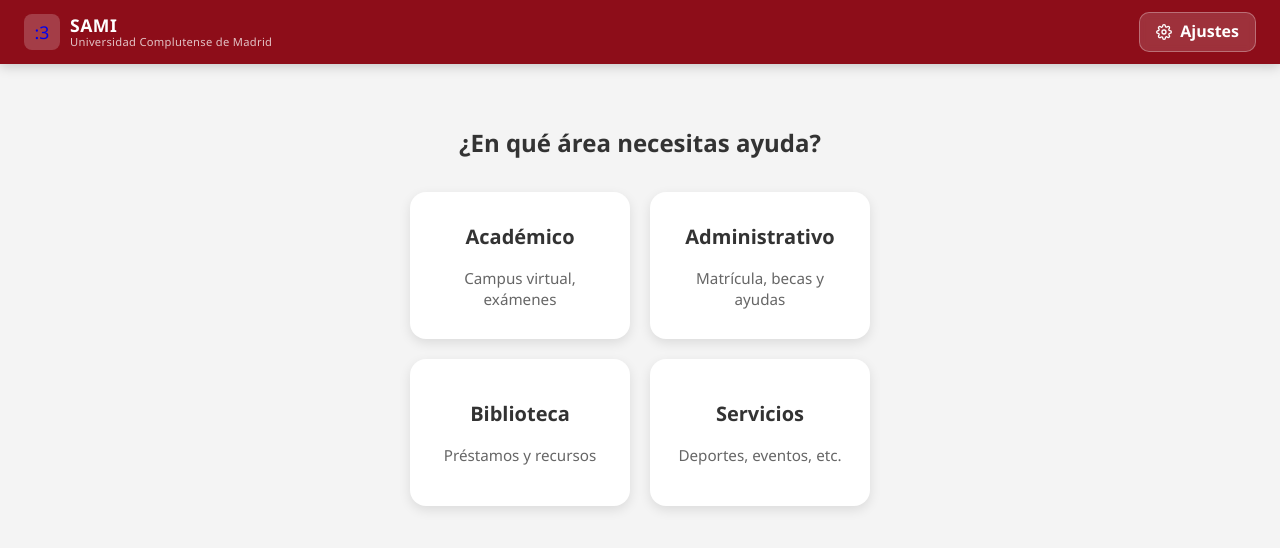
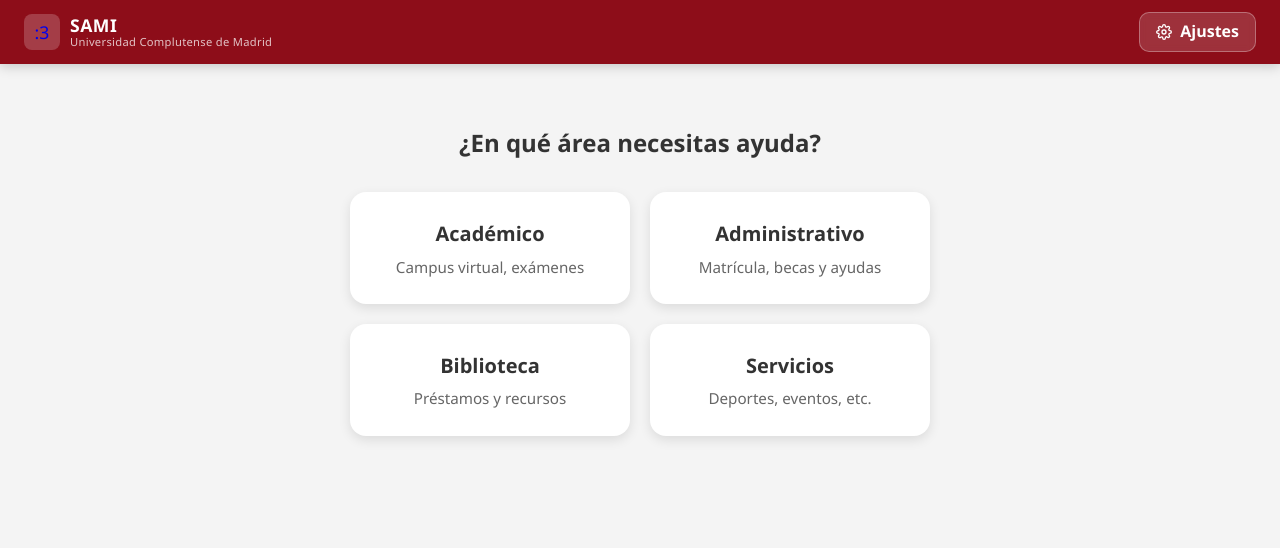
Before and after one commit to NILGroup/TFG-SAMI-25-26, a React (Vite) app in the folder Frontend/sami-pwa/: page / in a window 1280 px wide. Shown: the top 548 px of the page. Built offline with nearby package versions, Linux system fonts and the light colour scheme.

Commit message:
Arreglo botones front

```diff
--- a/Frontend/sami-pwa/src/features/categories/CategorySelection.css
+++ b/Frontend/sami-pwa/src/features/categories/CategorySelection.css
@@ -19,7 +19,7 @@
 
 .categories-grid {
     display: grid;
-    grid-template-columns: repeat(2, minmax(0, 220px));
+    grid-template-columns: repeat(2, minmax(0, 280px));
     gap: 20px;
     width: 100%;
     justify-content: center;
@@ -29,7 +29,7 @@
     display: flex;
     align-items: center;
     justify-content: center;
-    padding: 20px;
+    padding: 1.5em;
     border: 2px solid transparent;
     border-radius: 16px;
     background-color: var(--bg-secondary);
@@ -39,7 +39,7 @@
     text-align: center;
     width: 100%;
     color: var(--text-primary);
-    aspect-ratio: 3 / 2;
+    min-height: 5em;
     box-sizing: border-box;
 }
 
@@ -99,11 +99,11 @@
     display: flex;
     flex-direction: column;
     align-items: center;
-    gap: 10px;
+    gap: 0.4em;
 }
 
 .category-info h3 {
-    margin: 0 0 5px 0;
+    margin: 0;
     color: var(--text-primary);
     font-size: 1.25em;
 }
```
